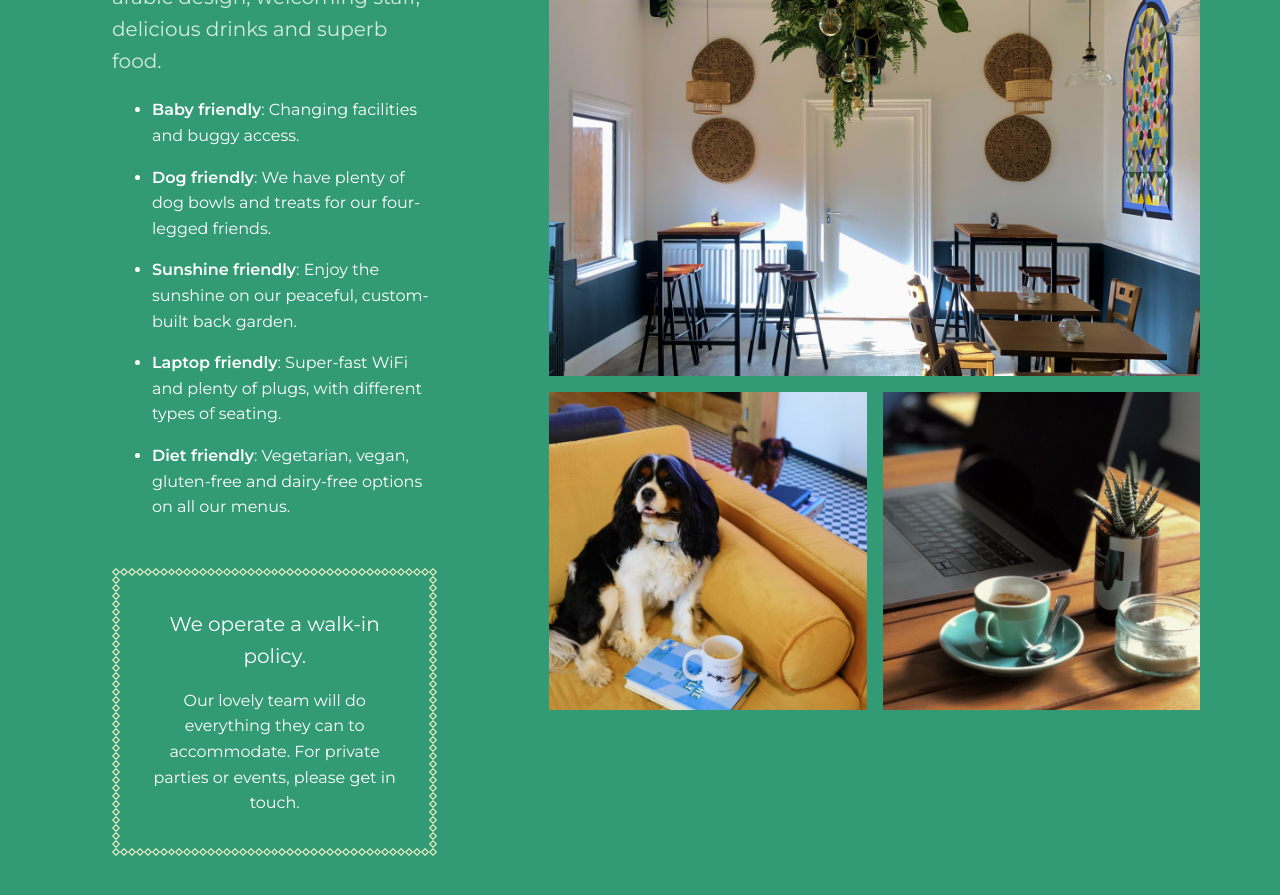
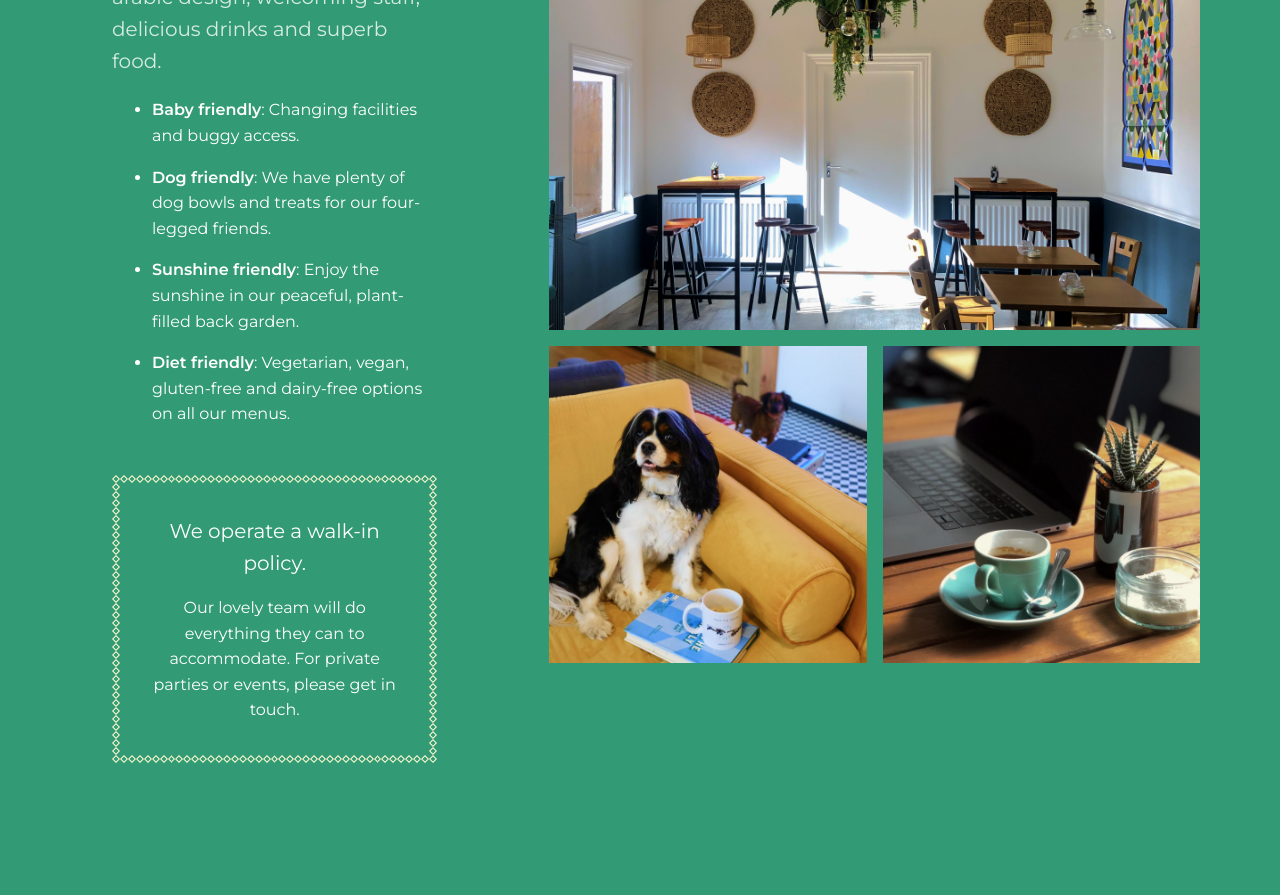
Before and after one commit to jaicab/wanasacafe, a Jekyll site: the page built from index.markdown, in a window 1280 px wide and 900 px high, scrolled down 2320 px. Shown: the top 895 px of the window. Built offline with Jekyll 4.4.1, drawn with Linux system fonts in a browser that asks for light colours.

Commit message:
Updated What To Expect

```diff
--- a/_sections/what-to-expect.markdown
+++ b/_sections/what-to-expect.markdown
@@ -18,9 +18,7 @@
 
 * **Dog friendly**: We have plenty of dog bowls and treats for our four-legged friends.
 
-* **Sunshine friendly**: Enjoy the sunshine on our peaceful, custom-built back garden.
-
-* **Laptop friendly**: Super-fast WiFi and plenty of plugs, with different types of seating.
+* **Sunshine friendly**: Enjoy the sunshine in our peaceful, plant-filled back garden.
 
 * **Diet friendly**: Vegetarian, vegan, gluten-free and dairy-free options on all our menus.
 
```
